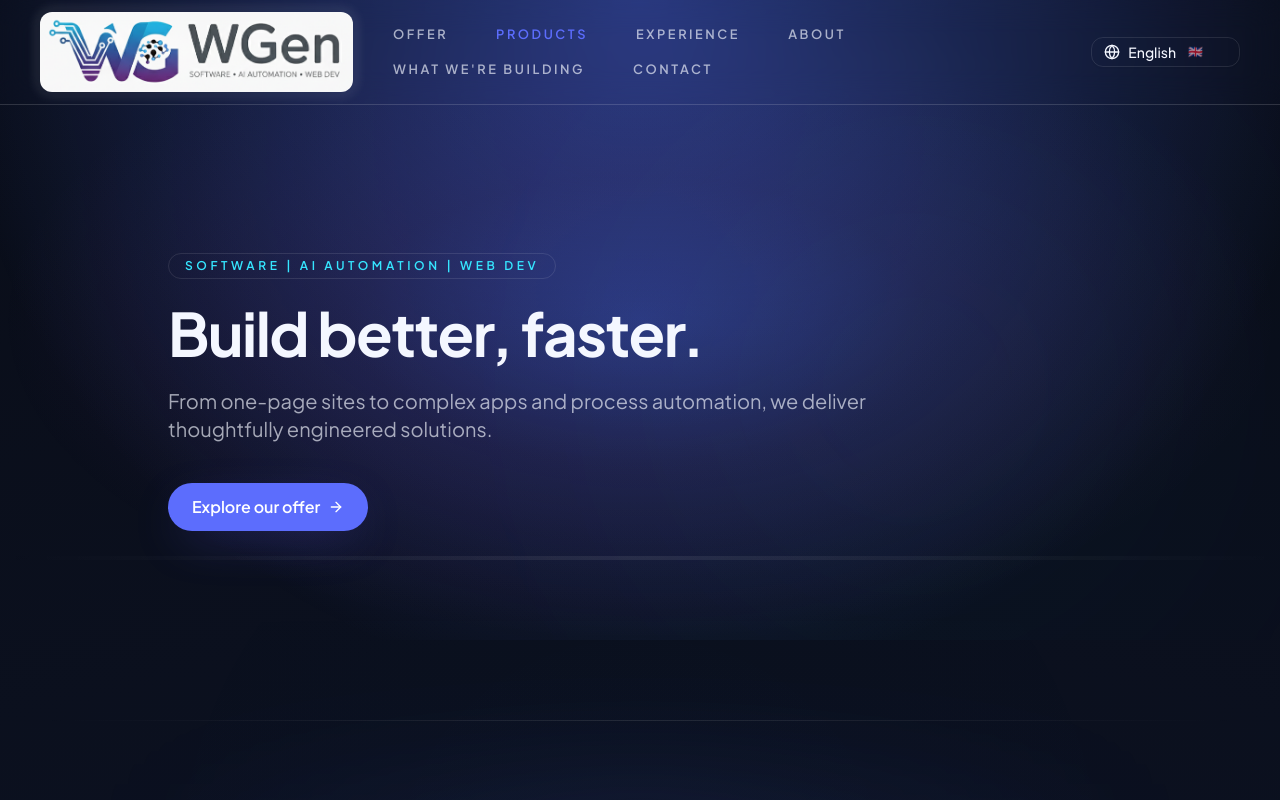
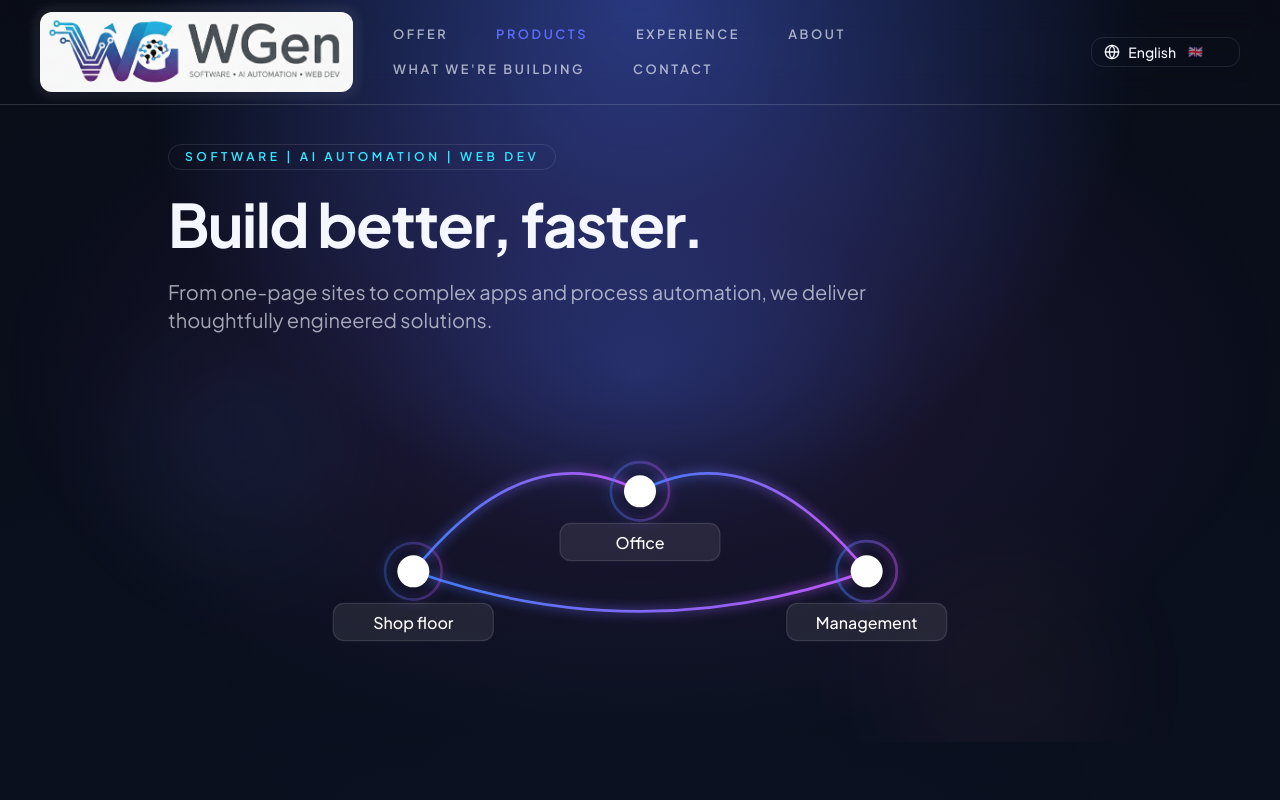
Before and after one commit to WGenSolutions/WGenSite, a React (Vite) app: page / in a window 1280 px wide. Shown: the top 800 px of the page. Built offline with nearby package versions, Linux system fonts and the light colour scheme.

Commit message:
hero section: - added some vite style svg animation

```diff
--- a/src/locales/en/home.json
+++ b/src/locales/en/home.json
@@ -4,6 +4,11 @@
     "subtitle": "From one-page sites to complex apps and process automation, we deliver thoughtfully engineered solutions.",
     "primaryCta": "Explore our offer",
     "secondaryCta": "Contact us"
+  },
+  "nodes": {
+    "labelShopFloor": "Shop floor",
+    "labelOffice": "Office",
+    "labelManagement": "Management"
   },
   "offer": {
     "title": "Offer",
--- a/src/locales/pl/home.json
+++ b/src/locales/pl/home.json
@@ -4,6 +4,11 @@
     "subtitle": "Od stron wizytówek po złożone aplikacje i automatyzację procesów – dostarczamy przemyślane rozwiązania.",
     "primaryCta": "Poznaj naszą ofertę",
   "secondaryCta": "Skontaktuj się z nami"
+  },
+  "nodes": {
+    "labelShopFloor": "Hala produkcyjna",
+    "labelOffice": "Biuro",
+    "labelManagement": "Zarząd"
   },
   "offer": {
     "title": "Oferta",
--- a/src/sections/Hero.tsx
+++ b/src/sections/Hero.tsx
@@ -1,12 +1,189 @@
 import { motion, useReducedMotion } from 'framer-motion'
 import { useTranslation } from 'react-i18next'
-import { ArrowRight } from 'lucide-react'
 
-const floatingShapes = [
-  { size: 'w-32 h-32', top: 'top-12', left: 'left-4', delay: 0 },
-  { size: 'w-48 h-48', top: 'top-1/2', left: 'left-1/3', delay: 0.4 },
-  { size: 'w-24 h-24', top: 'top-24', left: 'right-4', delay: 0.8 },
-]
+/**
+ * Animated diagram (Vite-style) to visualize:
+ * Shop Floor <-> Office <-> Management
+ */
+function Diagram({ reduced }: { reduced: boolean }) {
+  const { t } = useTranslation('home');
+
+  const A = { x: 90,  y: 130, label: t('nodes.labelShopFloor') }
+  const B = { x: 260, y: 70,  label: t('nodes.labelOffice') }
+  const C = { x: 430, y: 130, label: t('nodes.labelManagement') }
+
+  const connections = [
+    [A, B],
+    [B, C],
+    [A, C],
+  ] as const
+
+  const draw = {
+    hidden: { pathLength: 0, opacity: 0 },
+    show:  { pathLength: 1, opacity: 1 },
+  }
+
+  return (
+    <div
+      className="relative mx-auto w-full max-w-5xl overflow-visible bg-background/40 p-4 sm:p-6"
+      aria-label="Information flow between shop floor, office, and management"
+    >
+      {/* Soft gradient background blobs */}
+      {!reduced && (
+        <>
+          <motion.div
+            className="pointer-events-none absolute -left-10 -top-10 h-56 w-56 rounded-full bg-gradient-to-br from-indigo-500/30 to-cyan-400/20 blur-3xl"
+            initial={{ opacity: 0.3, scale: 0.8 }}
+            animate={{ opacity: [0.25, 0.4, 0.25], scale: [0.9, 1.05, 0.9] }}
+            transition={{ duration: 6, repeat: Infinity, ease: 'easeInOut' }}
+            aria-hidden
+          />
+          <motion.div
+            className="pointer-events-none absolute -bottom-12 right-0 h-56 w-56 rounded-full bg-gradient-to-tr from-fuchsia-500/30 to-amber-400/20 blur-3xl"
+            initial={{ opacity: 0.25, scale: 0.9 }}
+            animate={{ opacity: [0.2, 0.35, 0.2], scale: [0.95, 1.1, 0.95] }}
+            transition={{ duration: 7, repeat: Infinity, ease: 'easeInOut', delay: 0.4 }}
+            aria-hidden
+          />
+        </>
+      )}
+
+      <svg
+        className="mx-auto block h-[320px] w-full"
+        viewBox="0 0 520 240"
+        role="img"
+        aria-labelledby="diagramTitle"
+      >
+        <defs>
+          <filter id="glow" x="-50%" y="-50%" width="200%" height="200%">
+            <feGaussianBlur stdDeviation="4" result="coloredBlur" />
+            <feMerge>
+              <feMergeNode in="coloredBlur" />
+              <feMergeNode in="SourceGraphic" />
+            </feMerge>
+          </filter>
+
+          <linearGradient id="strokeGrad" x1="0%" y1="0%" x2="100%" y2="0%">
+            <stop offset="0%" stopColor="hsl(220 90% 60%)" />
+            <stop offset="100%" stopColor="hsl(280 90% 65%)" />
+          </linearGradient>
+        </defs>
+
+        {/* Draw animated connecting lines */}
+        {connections.map(([from, to], i) => {
+          // Default: bend upward slightly
+          let controlY = Math.min(from.y, to.y) - 45
+
+          // For the Shop Floor <-> Management line, bend downward
+          const isShopToMgmt =
+            (from.label === t('nodes.labelShopFloor') && to.label === t('nodes.labelManagement')) ||
+            (from.label === t('nodes.labelManagement') && to.label === t('nodes.labelShopFloor'))
+          if (isShopToMgmt) controlY = Math.max(from.y, to.y) + 60
+
+          const d = `M ${from.x} ${from.y} Q ${(from.x + to.x) / 2} ${controlY} ${to.x} ${to.y}`
+
+          return (
+            <motion.path
+              key={`line-${i}`}
+              d={d}
+              stroke="url(#strokeGrad)"
+              strokeWidth={2}
+              strokeLinecap="round"
+              fill="none"
+              filter="url(#glow)"
+              variants={draw}
+              initial={reduced ? undefined : 'hidden'}
+              animate={reduced ? undefined : 'show'}
+              transition={{
+                duration: 1.2,
+                delay: i * 0.15 + 0.2,
+                ease: [0.16, 1, 0.3, 1],
+              }}
+              markerEnd="url(#arrow)"
+              opacity={0.9}
+            />
+          )
+        })}
+
+
+        {/* Bidirectional signal orbs */}
+        {!reduced &&
+          connections.map(([from, to], i) => {
+            // Use the same control point logic as the paths
+            let controlY = Math.min(from.y, to.y) - 45
+            const isShopToMgmt =
+              (from.label === t('nodes.labelShopFloor') && to.label === t('nodes.labelManagement')) ||
+              (from.label === t('nodes.labelManagement') && to.label === t('nodes.labelShopFloor'))
+            if (isShopToMgmt) controlY = Math.max(from.y, to.y) + 60
+
+            // Quadratic Bezier helpers (same control point as the line)
+            const cx = (t: number) =>
+              (1 - t) * (1 - t) * from.x +
+              2 * (1 - t) * t * ((from.x + to.x) / 2) +
+              t * t * to.x
+            const cy = (t: number) =>
+              (1 - t) * (1 - t) * from.y +
+              2 * (1 - t) * t * controlY +
+              t * t * to.y
+
+            const dur = 2.8 + i * 0.3
+
+            return (
+              <g key={`orbs-${from.label}-${to.label}-${i}`} style={{ isolation: 'isolate' }}>
+                {/* forward direction */}
+                <motion.circle
+                  r="4"
+                  fill="white"
+                  style={{ filter: 'url(#glow)' }}
+                  initial={{ opacity: 0 }}
+                >
+                  <animate attributeName="cx" values={`${cx(0)};${cx(0.5)};${cx(1)}`} dur={`${dur}s`} repeatCount="indefinite" />
+                  <animate attributeName="cy" values={`${cy(0)};${cy(0.5)};${cy(1)}`} dur={`${dur}s`} repeatCount="indefinite" />
+                  <animate attributeName="opacity" values="0;1;0" dur={`${dur}s`} repeatCount="indefinite" />
+                </motion.circle>
+
+                {/* reverse direction */}
+                <motion.circle
+                  r="4"
+                  fill="white"
+                  style={{ filter: 'url(#glow)' }}
+                  initial={{ opacity: 0 }}
+                >
+                  <animate attributeName="cx" values={`${cx(1)};${cx(0.5)};${cx(0)}`} dur={`${dur + 0.4}s`} begin="1s" repeatCount="indefinite" />
+                  <animate attributeName="cy" values={`${cy(1)};${cy(0.5)};${cy(0)}`} dur={`${dur + 0.4}s`} begin="1s" repeatCount="indefinite" />
+                  <animate attributeName="opacity" values="0;1;0" dur={`${dur + 0.4}s`} begin="1s" repeatCount="indefinite" />
+                </motion.circle>
+              </g>
+            )
+          })}
+
+
+        {/* Nodes */}
+        {[A, B, C].map((n, i) => (
+          <g key={i} transform={`translate(${n.x}, ${n.y})`}>
+            {!reduced && (
+              <motion.circle
+                r="22"
+                fill="none"
+                stroke="url(#strokeGrad)"
+                strokeWidth="2"
+                initial={{ opacity: 0.3, scale: 0.9 }}
+                animate={{ opacity: [0.25, 0.6, 0.25], scale: [0.92, 1.08, 0.92] }}
+                transition={{ duration: 2.5, repeat: Infinity, delay: i * 0.2 }}
+                style={{ filter: 'url(#glow)' }}
+              />
+            )}
+            <circle r="12" fill="white" />
+            <rect x={-60} y={24} rx={8} width={120} height={28} fill="hsl(0 0% 100% / 0.08)" stroke="hsl(0 0% 100% / 0.12)" />
+            <text x="0" y="43" textAnchor="middle" className="fill-white text-[12px] font-medium">
+              {n.label}
+            </text>
+          </g>
+        ))}
+      </svg>
+    </div>
+  )
+}
 
 export const Hero = () => {
   const { t } = useTranslation('home');
@@ -21,45 +198,9 @@ export const Hero = () => {
     >
       <div className="absolute inset-0 -z-10 bg-hero-gradient opacity-80" aria-hidden="true" />
       <div
-        className="pointer-events-none absolute inset-x-0 top-0 -z-10 h-[120vh] bg-[radial-gradient(circle_at_top,_rgba(81,112,255,0.45),_transparent_60%)]"
+        className="pointer-events-none absolute inset-x-0 top-0 -z-10 h-[70vh] bg-[radial-gradient(circle_at_top,_rgba(81,112,255,0.45),_transparent_60%)]"
         aria-hidden="true"
       />
-      <motion.div
-        className="pointer-events-none absolute left-1/2 top-[18%] -z-10 h-[34rem] w-[34rem] -translate-x-1/2 rounded-full bg-[radial-gradient(circle_at_center,_rgba(54,230,255,0.22),_transparent_70%)] blur-[160px]"
-        animate={
-          prefersReducedMotion
-            ? { opacity: 0.35 }
-            : {
-                opacity: [0.25, 0.5, 0.25],
-                scale: [0.92, 1.05, 0.92],
-              }
-        }
-        transition={{ duration: 16, repeat: Infinity, ease: [0.45, 0.05, 0.55, 0.95] as const }}
-        aria-hidden="true"
-      />
-      <motion.div
-        className="pointer-events-none absolute inset-x-0 bottom-20 -z-10 h-1 bg-gradient-to-r from-transparent via-white/20 to-transparent"
-        animate={
-          prefersReducedMotion
-            ? { opacity: 0.3 }
-            : {
-                opacity: [0.15, 0.4, 0.15],
-                scaleX: [0.6, 1, 0.6],
-              }
-        }
-        transition={{ duration: 14, repeat: Infinity, ease: 'easeInOut' }}
-        aria-hidden="true"
-      />
-
-      {floatingShapes.map((shape) => (
-        <motion.div
-          key={shape.size + shape.left}
-          className={`pointer-events-none absolute ${shape.top} ${shape.left} ${shape.size} rounded-full bg-gradient-to-br from-primary/30 via-accent/30 to-secondary/20 blur-3xl`}
-          animate={prefersReducedMotion ? undefined : { y: [0, -20, 0], opacity: [0.7, 0.9, 0.7] }}
-          transition={{ duration: 12, repeat: Infinity, delay: shape.delay, ease: [0.24, 0.8, 0.25, 1] as const }}
-          aria-hidden="true"
-        />
-      ))}
 
       <div className="mx-auto flex w-full max-w-5xl flex-col gap-8 px-6 text-center sm:gap-10 sm:px-10 md:text-left">
         <motion.div
@@ -88,27 +229,8 @@ export const Hero = () => {
           animate={prefersReducedMotion ? undefined : { opacity: 1, y: 0 }}
           transition={{ duration: 0.7, delay: 0.1, ease: [0.16, 1, 0.3, 1] as const }}
         >
-          <a
-            href="#offer"
-            className="button-shine group inline-flex items-center justify-center gap-2 overflow-hidden rounded-full bg-primary px-6 py-3 text-base font-semibold text-white shadow-glow"
-          >
-            <span className="relative z-10 inline-flex items-center gap-2">
-              {t('hero.primaryCta')}
-              <ArrowRight className="h-4 w-4" aria-hidden="true" />
-            </span>
-            <motion.span
-              className="absolute inset-0 opacity-0 group-hover:opacity-60"
-              animate={
-                prefersReducedMotion
-                  ? { opacity: 0.3 }
-                  : {
-                      opacity: [0, 0.6, 0],
-                      scale: [0.95, 1.05, 0.95],
-                    }
-              }
-              transition={{ duration: 2.8, repeat: Infinity, ease: 'easeInOut' }}
-            />
-          </a>
+          {/* === New: Animated Diagram === */}
+          <Diagram reduced={!!prefersReducedMotion} />
         </motion.div>
       </div>
     </section>
```
